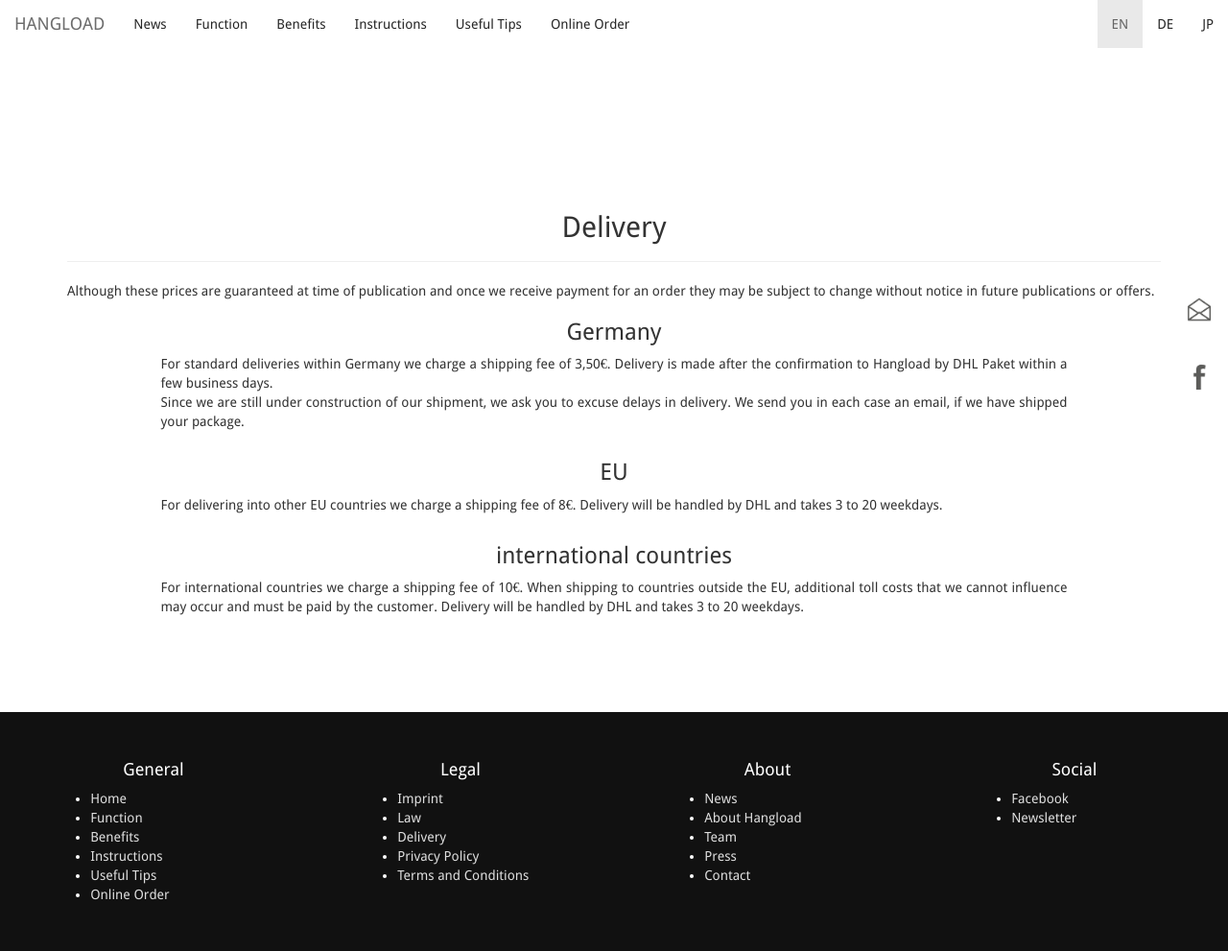
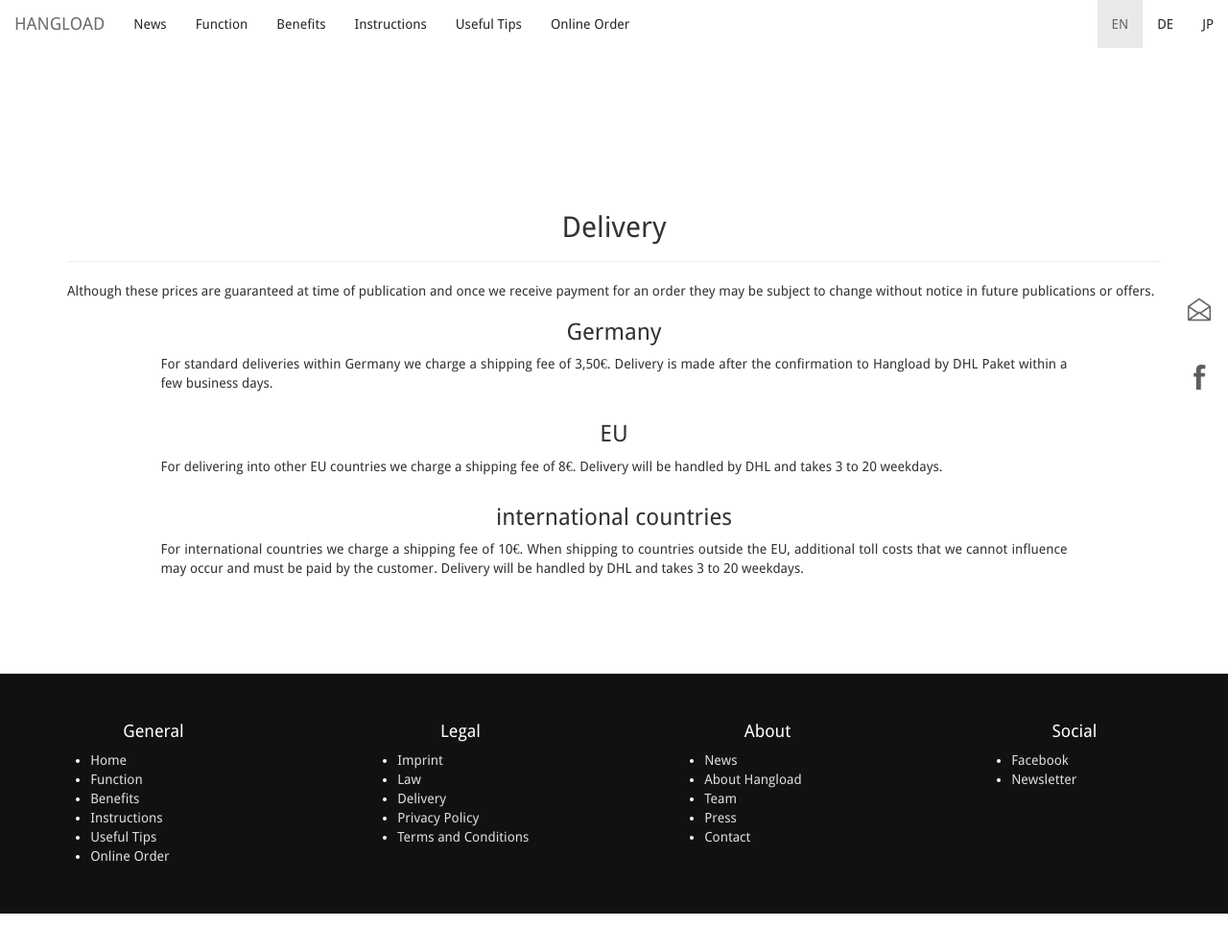
Before and after one commit to bodokaiser/hangload.com, a Jekyll site: the page built from delivery.html, in a window 1280 px wide and 992 px high. Shown: the whole window at 96% size. Built offline with Jekyll 4.4.1, drawn with Linux system fonts in a browser that asks for light colours; nearby versions of some CDN libraries; library files that are not in the unit come from our copies; Markdown is read by kramdown in place of the engine named in the settings.

Commit message:
Update delivery.html

```diff
--- a/delivery.html
+++ b/delivery.html
@@ -21,8 +21,6 @@ order they may be subject to change without notice in future publications or off
 For standard deliveries within Germany we charge a shipping fee of 3,50€.
 Delivery is made after the confirmation to Hangload by DHL Paket within a few business days.
 <br>
-Since we are still under construction of our shipment, we ask you to excuse delays in delivery.
-We send you in each case an email, if we have shipped your package.
 </p>
 </div>
 </div>
```
